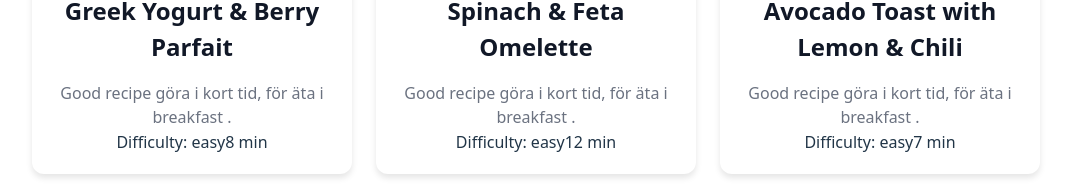
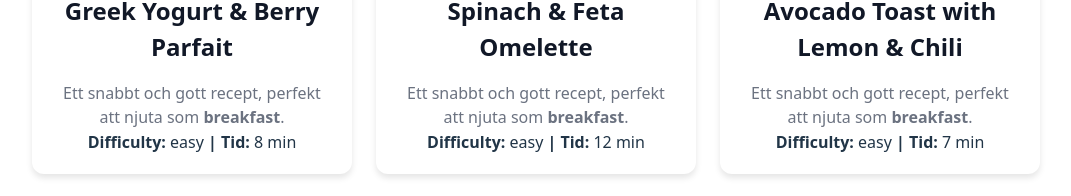
Before and after one commit to Rabbit-89/Projekt_Receptsajten, a Vue app in the folder vue-project/: page /recipes in a window 1280 px wide. Shown: the part 516-712 px from the top of the page, without its empty margins (104-1175 px from the left). Built offline with nearby package versions, Linux system fonts and the light colour scheme; data requests are answered from the project's data file; the HTML template or start-up script is replaced by a standard one.

Commit message:
12_fixa  text i description

```diff
--- a/vue-project/src/components/RecipeCard.vue
+++ b/vue-project/src/components/RecipeCard.vue
@@ -32,10 +32,10 @@ defineProps({
       <h5 class="recipe-title">
         {{ recipe.title }}
       </h5>
-      <p class="recipe-description">Good recipe göra i kort tid, för äta i {{ recipe.category }} .</p>
+      <p class="recipe-description">Ett snabbt och gott recept, perfekt att njuta som <strong>{{ recipe.category }}</strong>.</p>
       <div>
-        <span class="recipe-difficulty">Difficulty: {{ recipe.difficulty }}</span>
-        <span class="recipe-time">{{ recipe.totalTime }} min</span>
+        <span class="recipe-difficulty"><strong>Difficulty: </strong>{{ recipe.difficulty }} </span>
+        <span class="recipe-time"><strong> | Tid: </strong>{{ recipe.totalTime }} min</span>
       </div>
     </div>
   </div>
```
